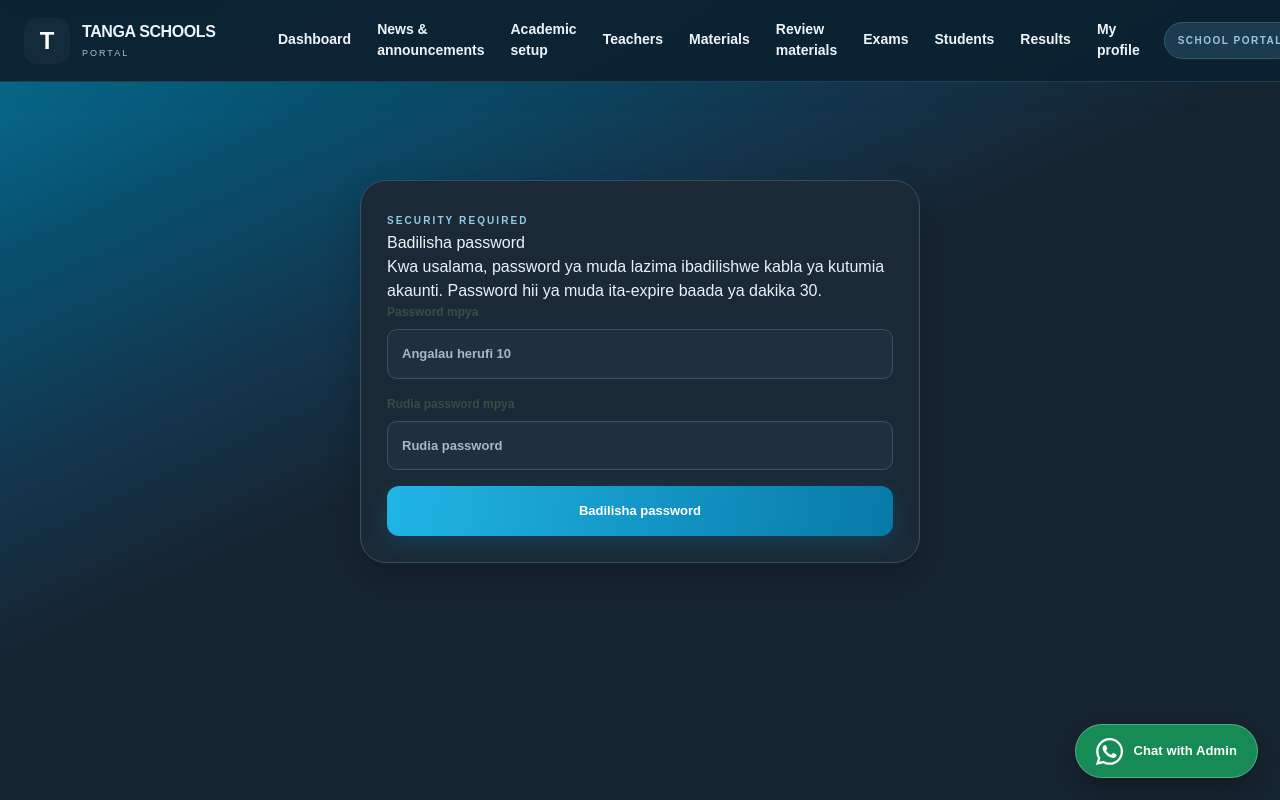
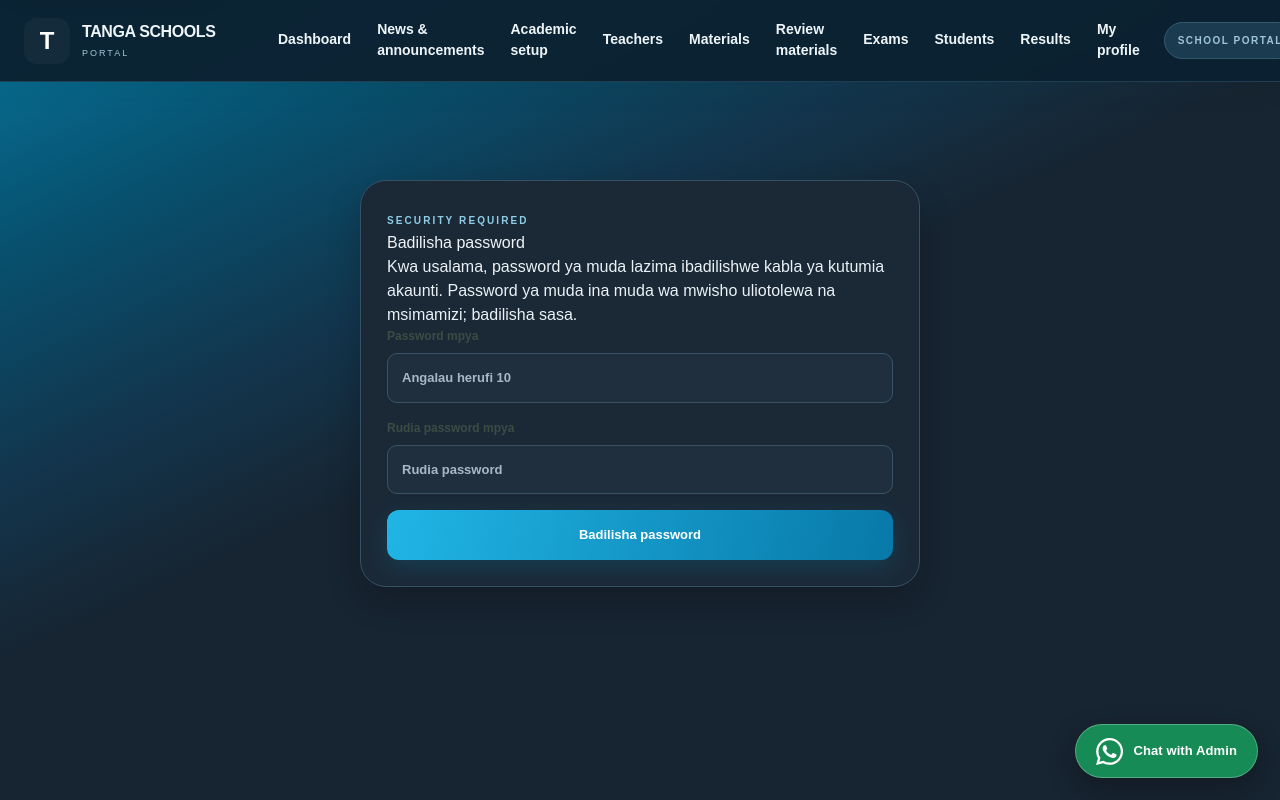
Before and after one commit to mnaally35-create/tanga-schools-hub, a Next.js app: page /change-password in a window 1280 px wide. Shown: the top 800 px of the page. Built offline with nearby package versions, Linux system fonts and the light colour scheme.

Commit message:
Clarify temporary password expiry window

```diff
--- a/src/app/change-password/page.tsx
+++ b/src/app/change-password/page.tsx
@@ -6,5 +6,5 @@ import { createClient } from "@/lib/supabase/client";
 export default function ChangePasswordPage(){
  const router=useRouter();const [password,setPassword]=useState("");const [confirm,setConfirm]=useState("");const [busy,setBusy]=useState(false);const [error,setError]=useState("");
  async function submit(e:FormEvent){e.preventDefault();setError("");if(password!==confirm){setError("Password hazifanani.");return;}setBusy(true);const supabase=createClient();const {data:{user}}=await supabase.auth.getUser();if(!user){router.replace("/login");return;}const {data,error}=await supabase.functions.invoke("admin-actions",{body:{action:"change_temporary_password",password}});if(error||!data?.success)setError(data?.error||error?.message||"Imeshindikana kubadilisha password.");else{const {data:roles}=await supabase.from("platform_memberships").select("role").eq("user_id",user.id);router.replace(roles?.some(r=>["super_admin","regional_admin"].includes(r.role))?"/admin":"/dashboard");router.refresh();}setBusy(false);}
- return <><PortalHeader/><main className="dashboard-page"><div className="container dashboard-container"><section className="dashboard-section form-panel" style={{maxWidth:560,margin:"50px auto"}}><span className="eyebrow">SECURITY REQUIRED</span><h1>Badilisha password</h1><p>Kwa usalama, password ya muda lazima ibadilishwe kabla ya kutumia akaunti. Password hii ya muda ita-expire baada ya dakika 30.</p><form className="form-stack" onSubmit={submit}><label>Password mpya<input type="password" minLength={10} required autoComplete="new-password" value={password} onChange={e=>setPassword(e.target.value)} placeholder="Angalau herufi 10"/></label><label>Rudia password mpya<input type="password" minLength={10} required autoComplete="new-password" value={confirm} onChange={e=>setConfirm(e.target.value)} placeholder="Rudia password"/></label>{error&&<div className="alert alert-error">{error}</div>}<button className="button button-dark button-full" disabled={busy}>{busy?"Inahifadhi…":"Badilisha password"}</button></form></section></div></main></>;
+ return <><PortalHeader/><main className="dashboard-page"><div className="container dashboard-container"><section className="dashboard-section form-panel" style={{maxWidth:560,margin:"50px auto"}}><span className="eyebrow">SECURITY REQUIRED</span><h1>Badilisha password</h1><p>Kwa usalama, password ya muda lazima ibadilishwe kabla ya kutumia akaunti. Password ya muda ina muda wa mwisho uliotolewa na msimamizi; badilisha sasa.</p><form className="form-stack" onSubmit={submit}><label>Password mpya<input type="password" minLength={10} required autoComplete="new-password" value={password} onChange={e=>setPassword(e.target.value)} placeholder="Angalau herufi 10"/></label><label>Rudia password mpya<input type="password" minLength={10} required autoComplete="new-password" value={confirm} onChange={e=>setConfirm(e.target.value)} placeholder="Rudia password"/></label>{error&&<div className="alert alert-error">{error}</div>}<button className="button button-dark button-full" disabled={busy}>{busy?"Inahifadhi…":"Badilisha password"}</button></form></section></div></main></>;
 }
```
